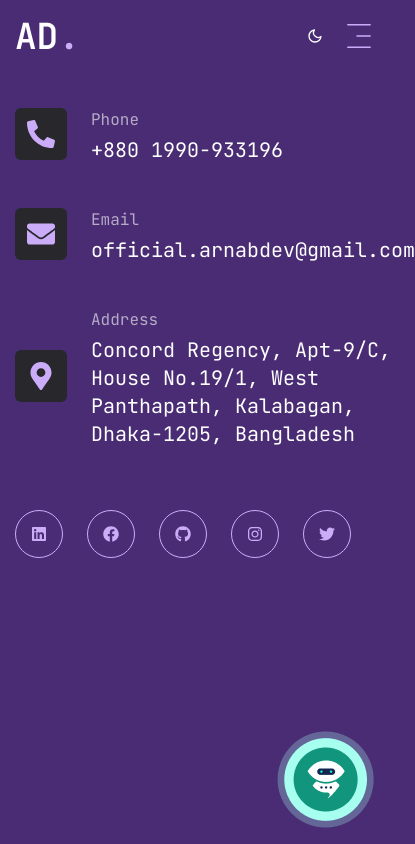
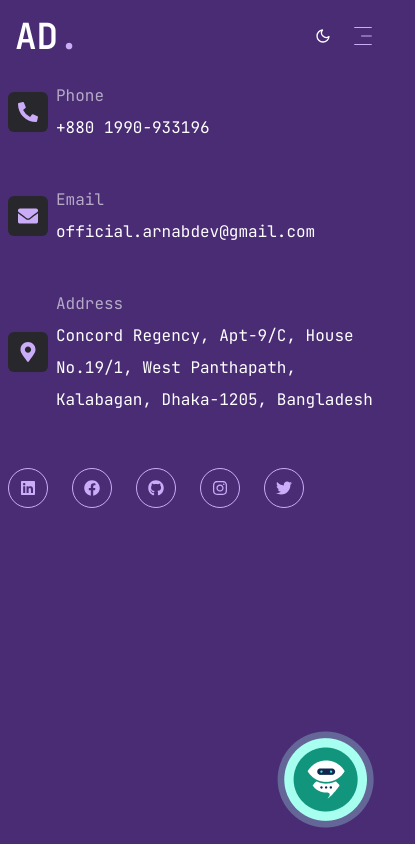
Before and after one commit to arnabdev1/arnabdev.portfolio, a Next.js app: page /contact in a window 390 px wide. Shown: the whole page, 415 px wide, since content can reach past the window. Built offline with nearby package versions, Linux system fonts and the light colour scheme.

Commit message:
minor-fix

```diff
--- a/app/contact/page.jsx
+++ b/app/contact/page.jsx
@@ -46,10 +46,8 @@ const Contact = () => {
         opacity: 1,
         transition: { delay: 2.4, duration: 0.4, ease: "easeIn" },
       }}
-      className="py-6"
     >
-      <div className="container mx-auto">
-        <div className="flex flex-col  gap-[30px]">
+      <div className="w-full sm:px-10 px-2 md:mt-[180px] flex flex-col  sm:gap-[30px] gap-[20px]">
         {/* <div className="xl:w-[54%] order-2 xl:order-none">
             <form className="flex flex-col gap-6 p-10  bg-[#27272c] rounded-xl">
               <h3 className="text-4xl text-[#cbacf9]">Lets work together!</h3>
@@ -81,17 +79,22 @@ const Contact = () => {
             </form>
           </div> */}
 
-          <div className=" flex   mb-8 xl:mb-0">
+        <div className="w-full mb-8 xl:mb-0">
           <ul className="flex flex-col gap-10">
             {info.map((item, index) => {
               return (
-                  <li key={index} className="flex items-center justify-center gap-6">
-                    <div className="w-[52px] h-[52px] xl:w-[72px] xl:h-[72px] bg-[#27272c] text-[#cbacf9] rounded-md flex items-center justify-center">
-                      <div className="text-[28px] ">{item.icon}</div>
+                <li
+                  key={index}
+                  className="flex items-center justify-center sm:gap-6 gap-2"
+                >
+                  <div className="w-[40px] h-[40px] xl:w-[72px] xl:h-[72px] bg-[#27272c] text-[#cbacf9] rounded-md flex items-center justify-center">
+                    <div className="xl:text-[28px] text-[20px] ">{item.icon}</div>
                   </div>
                   <div className="flex-1">
                     <p className="text-white/60">{item.title}</p>
-                      <h3 className="text-white text-xl">{item.description}</h3>
+                    <h3 className="text-white sm:text-xl text-md">
+                      {item.description}
+                    </h3>
                   </div>
                 </li>
               );
@@ -99,12 +102,11 @@ const Contact = () => {
           </ul>
         </div>
 
-          <div className="mb-8 xl:mb-0 justify-center items-center">
+        <div className="w-full mb-8 xl:mb-0 justify-center items-start">
           <Social
             containerStyles="flex gap-6"
-              iconStyles="w-12 h-12 hover:w-14 hover:h-14 border border-[#cbacf9] rounded-full flex justify-center items-center text-[#cbacf9] text-base hover:bg-[#cbacf9] hover:text-primary hover:transition-all duration-primary"
+            iconStyles="md:w-12 md:h-12 w-10 h-10 hover:scale-125 border border-[#cbacf9] rounded-full flex justify-center items-center text-[#cbacf9] text-base hover:bg-[#cbacf9] hover:text-primary transition-all duration-200"
           />
-          </div>
         </div>
       </div>
     </motion.section>
--- a/components/MobileNav.jsx
+++ b/components/MobileNav.jsx
@@ -32,10 +32,10 @@ const MobileNav = () => {
   return (
     <Sheet className="bg-[#492c74] dark:bg-primary">
       <SheetTrigger className="flex justify-center items-center">
-        <CiMenuFries className="text-[32px] text-[#cbacf9]" />
+        <CiMenuFries className="md:text-[32px] text-[24px] text-[#cbacf9]" />
       </SheetTrigger>
       <SheetContent className="bg-[#492c74] dark:bg-primary flex flex-col">
-        <div className=" mt-10 mb-10 text-center flex flex-row items-center justify-center gap-2 text-2xl">
+        <div className=" mt-10 mb-10 text-center flex flex-row items-center justify-center gap-2 md:text-2xl text-xl">
           <div>{userInput.firstName || "Arnab"}</div>{" "}
           <div>{userInput.lastName || "Dev"}</div>
         </div>
```
Lines whose indentation alone changed are shown as unchanged.
